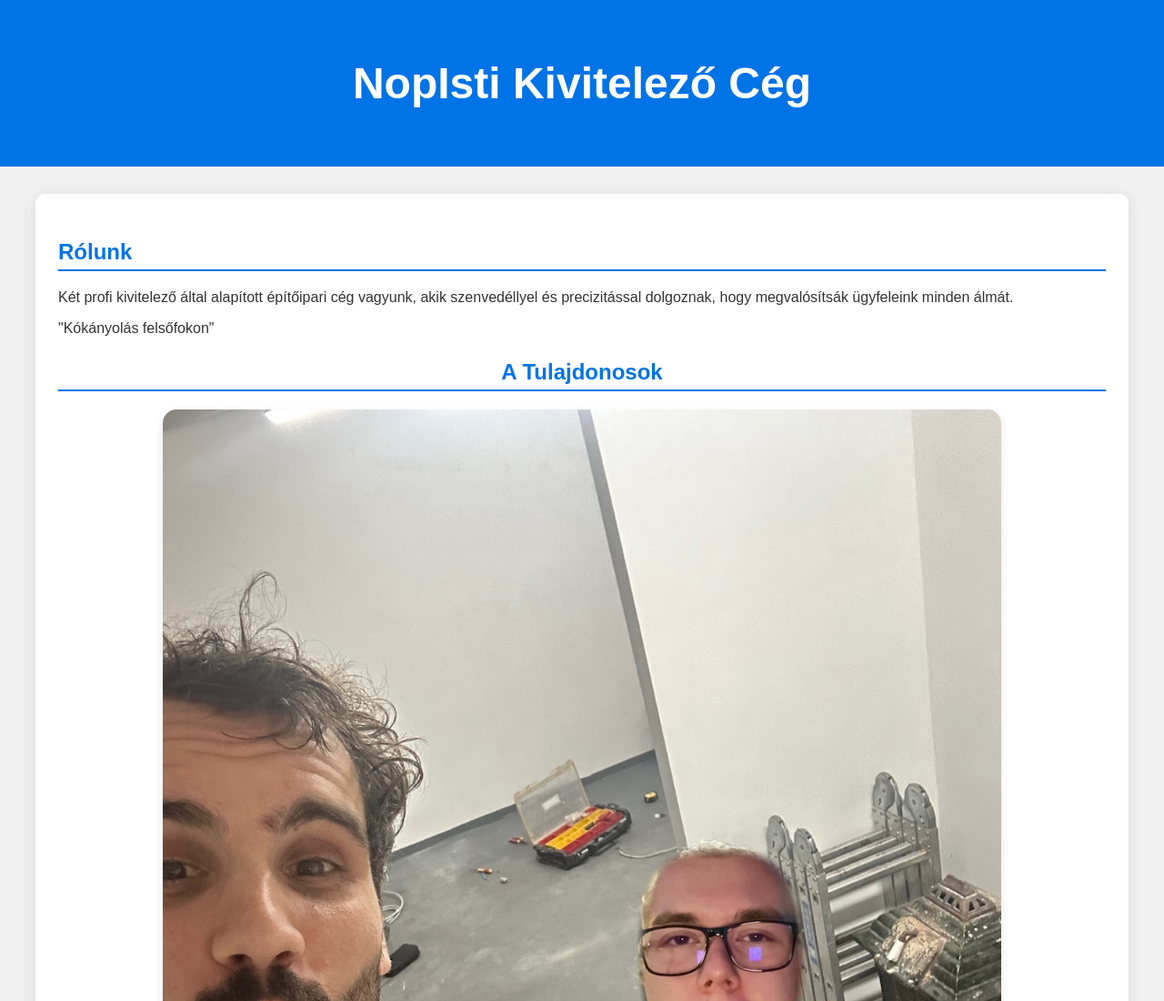
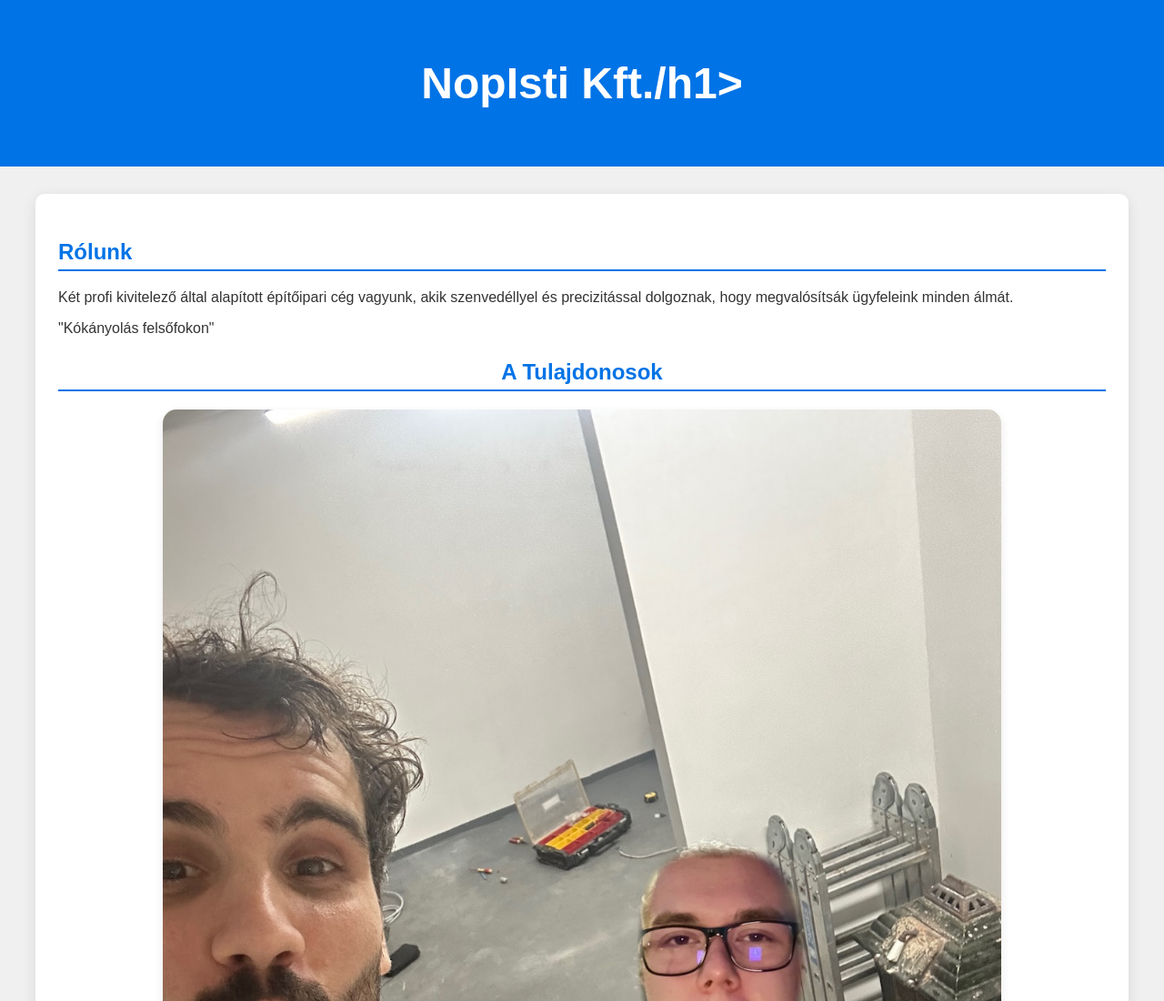
Before and after one commit to norbimayer/nopisti, a plain HTML site: page index.html in a window 1280 px wide. Shown: the top 1100 px of the page at 91% size. Drawn offline with Linux system fonts and the light colour scheme.

Commit message:
Add files via upload

```diff
--- a/index.html
+++ b/index.html
@@ -68,7 +68,7 @@
 </head>
 <body>
 	<header>
-		<h1>NopIsti Kivitelező Cég</h1>
+		<h1>NopIsti Kft./h1>
 	</header>
 	<div class="container">
 		<section class="about">
```
